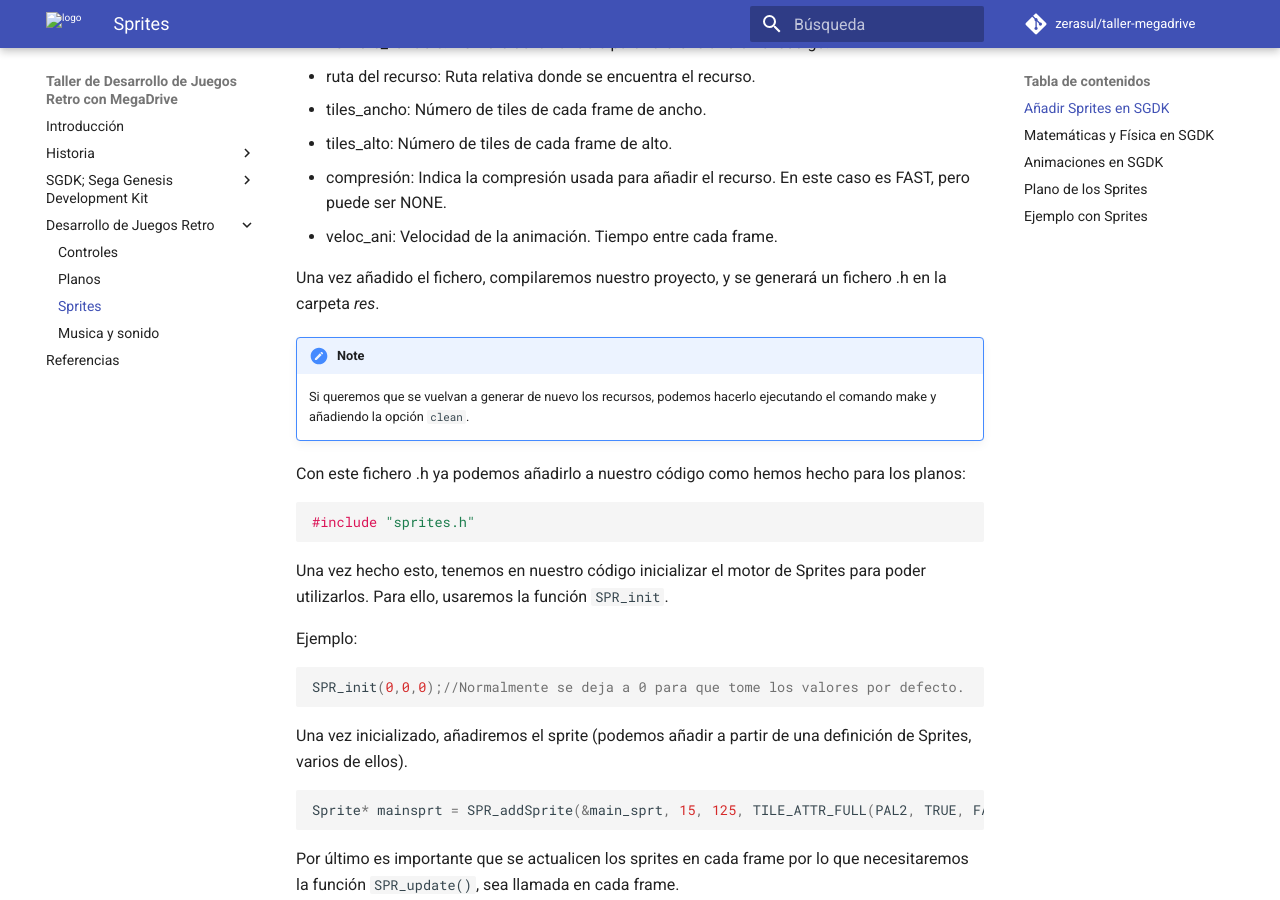
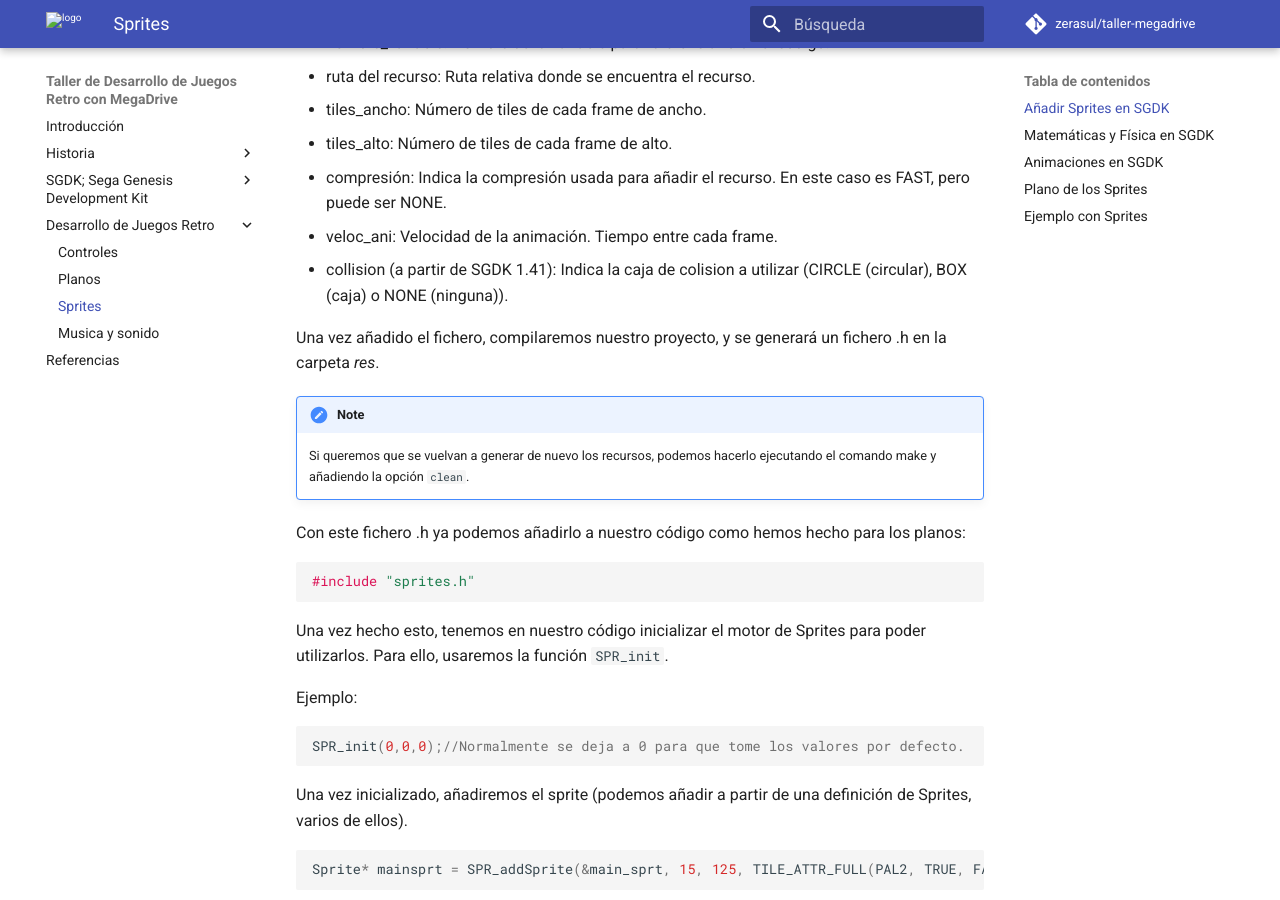
Before and after one commit to zerasul/taller-megadrive, an MkDocs documentation site: the page built from docs/devretro/sprites.md, in a window 1280 px wide and 900 px high, scrolled down 1439 px. Built offline with MkDocs 1.6.1 and Material for MkDocs 9.7.7, drawn with Linux system fonts in a browser that asks for light colours; comment, search, counter and statistics services are not loaded.

Commit message:
añadiendo opcion de colision.

```diff
--- a/docs/devretro/sprites.md
+++ b/docs/devretro/sprites.md
@@ -37,6 +37,7 @@ Donde:
 * tiles_alto: Número de tiles de cada frame de alto.
 * compresión: Indica la compresión usada para añadir el recurso. En este caso es FAST, pero puede ser NONE.
 * veloc_ani: Velocidad de la animación. Tiempo entre cada frame.
+* collision (a partir de SGDK 1.41): Indica la caja de colision a utilizar (CIRCLE (circular), BOX (caja) o NONE (ninguna)).
 
 Una vez añadido el fichero, compilaremos nuestro proyecto, y se generará un fichero .h en la carpeta _res_.
 
```
Also changed, not shown: 1 other file.
